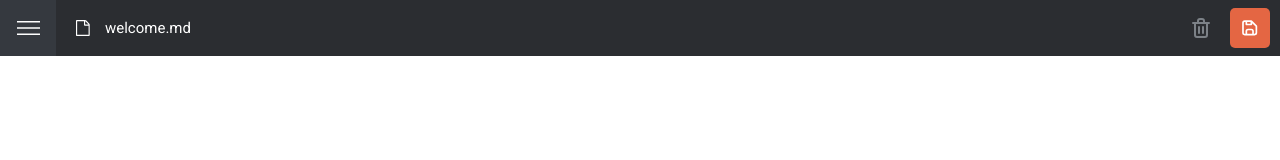
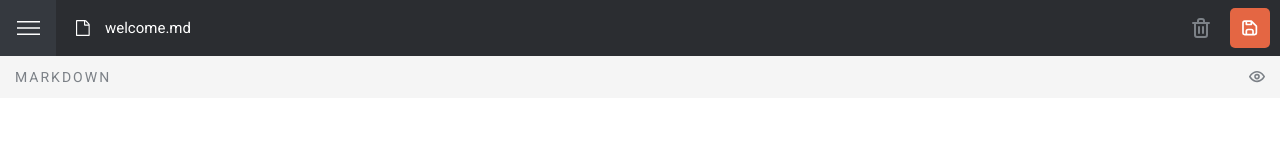
Before and after one commit to mtkuchta/markdown-editor, a React (Create React App) app: page / in a window 1280 px wide. Shown: the top 160 px of the page. Built offline with nearby package versions, Linux system fonts and the light colour scheme.

Commit message:
create ViewBar with functionality

```diff
--- a/src/components/Header/Header.js
+++ b/src/components/Header/Header.js
@@ -6,7 +6,6 @@ import DeleteIcon from '../../assets/icons/icon-delete.svg';
 import CloseIcon from '../../assets/icons/icon-close.svg';
 
 const Header = ({ isMenuVisible, toggleMenu }) => {
-  console.log(isMenuVisible);
   return (
     <StyledHeader isMenuVisible>
       <div className="menu-icon-container">
--- /dev/null
+++ b/src/components/ViewBar/ViewBar.js
@@ -0,0 +1,14 @@
+import { StyledContainer, StyledText } from './ViewBar.style';
+import { ReactComponent as IconShow } from '../../assets/icons/icon-show-preview.svg';
+import { ReactComponent as IconHide } from '../../assets/icons/icon-hide-preview.svg';
+
+const ViwBar = ({ activeView, toggleView }) => {
+  return (
+    <StyledContainer>
+      <StyledText>{activeView}</StyledText>
+      {activeView === 'markdown' ? <IconShow onClick={toggleView} /> : <IconHide onClick={toggleView} />}
+    </StyledContainer>
+  );
+};
+
+export default ViwBar;
--- /dev/null
+++ b/src/components/ViewBar/ViewBar.style.js
@@ -0,0 +1,23 @@
+import styled from 'styled-components';
+
+export const StyledContainer = styled.div`
+  width: 100%;
+  height: 42px;
+  display: flex;
+  flex-direction: row;
+  justify-content: space-between;
+  align-items: center;
+  background-color: ${({ theme }) => theme.colors.color_200};
+  padding: 0 15px 0 15px;
+`;
+
+export const StyledText = styled.p`
+  font-family: 'Roboto';
+  font-style: normal;
+  font-weight: 500;
+  font-size: ${({ theme }) => theme.fontSize.heading_S};
+  line-height: 16px;
+  letter-spacing: 2px;
+  color: ${({ theme }) => theme.colors.color_500};
+  text-transform: uppercase;
+`;
--- a/src/views/App.js
+++ b/src/views/App.js
@@ -1,13 +1,19 @@
 import { useState } from 'react';
-import { AppWrapper, ViewContainer } from './App.style';
+import { AppWrapper, StyledMain, ViewContainer } from './App.style';
 import Header from '../components/Header/Header';
 import Sidebar from '../components/Sidebar/Sidebar';
+import ViewBar from '../components/ViewBar/ViewBar';
 
 function App() {
   const [isMenuVisible, setIsMenuVisible] = useState(false);
+  const [activeView, setActiveView] = useState('markdown');
 
   const toggleMenu = () => {
     setIsMenuVisible(!isMenuVisible);
+  };
+
+  const toggleView = () => {
+    setActiveView(activeView === 'markdown' ? 'preview' : 'markdown');
   };
 
   return (
@@ -15,6 +21,9 @@ function App() {
       <ViewContainer isMenuVisible={isMenuVisible}>
         <Sidebar />
         <Header isMenuVisible={isMenuVisible} toggleMenu={toggleMenu} />
+        <StyledMain>
+          <ViewBar activeView={activeView} toggleView={toggleView} />
+        </StyledMain>
       </ViewContainer>
     </AppWrapper>
   );
--- a/src/views/App.style.js
+++ b/src/views/App.style.js
@@ -20,3 +20,9 @@ export const ViewContainer = styled.div`
   transition: 0.4s;
   transition-timing-function: ease;
 `;
+export const StyledMain = styled.main`
+  width: 100%;
+  height: 100%;
+  display: flex;
+  flex-direction: column;
+`;
```
Also changed, not shown: src/assets/icons/icon-show-preview.svg.
